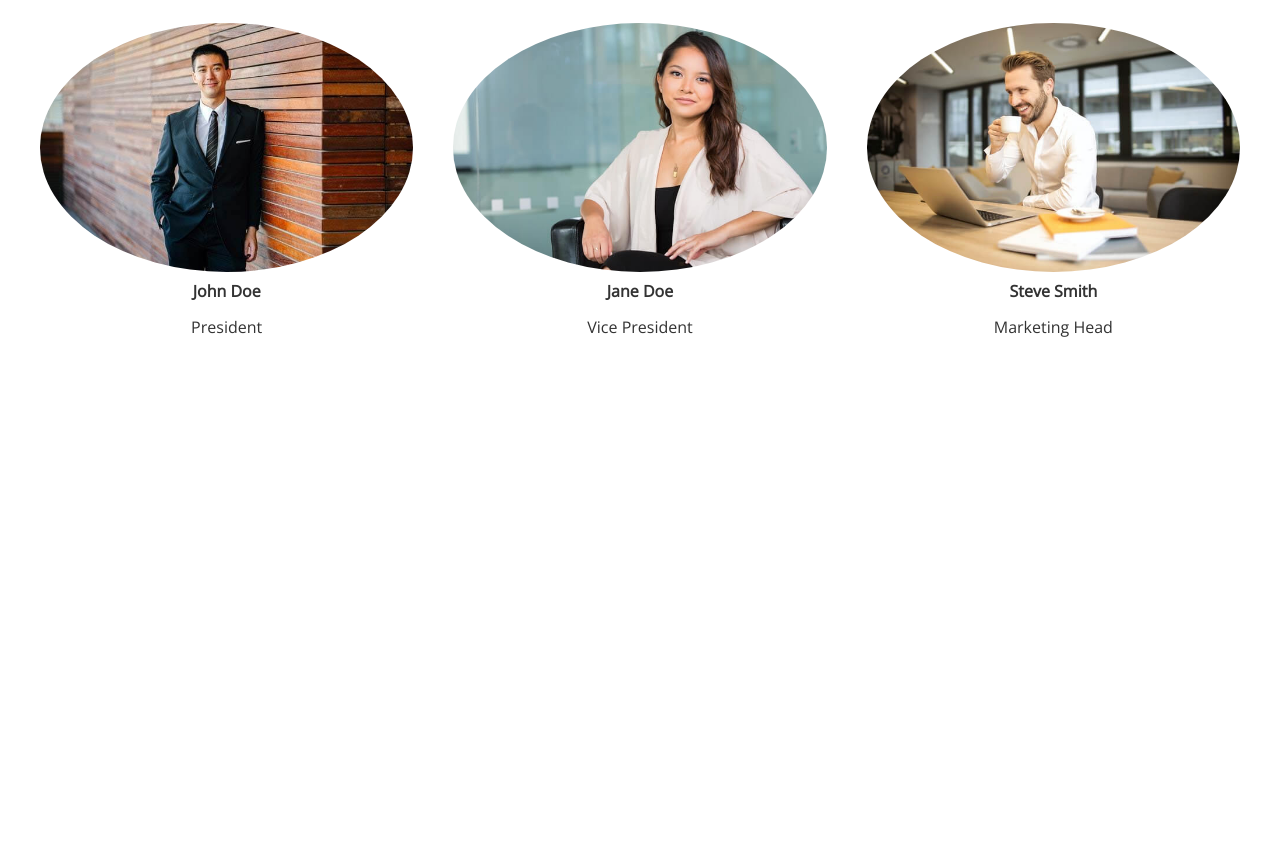
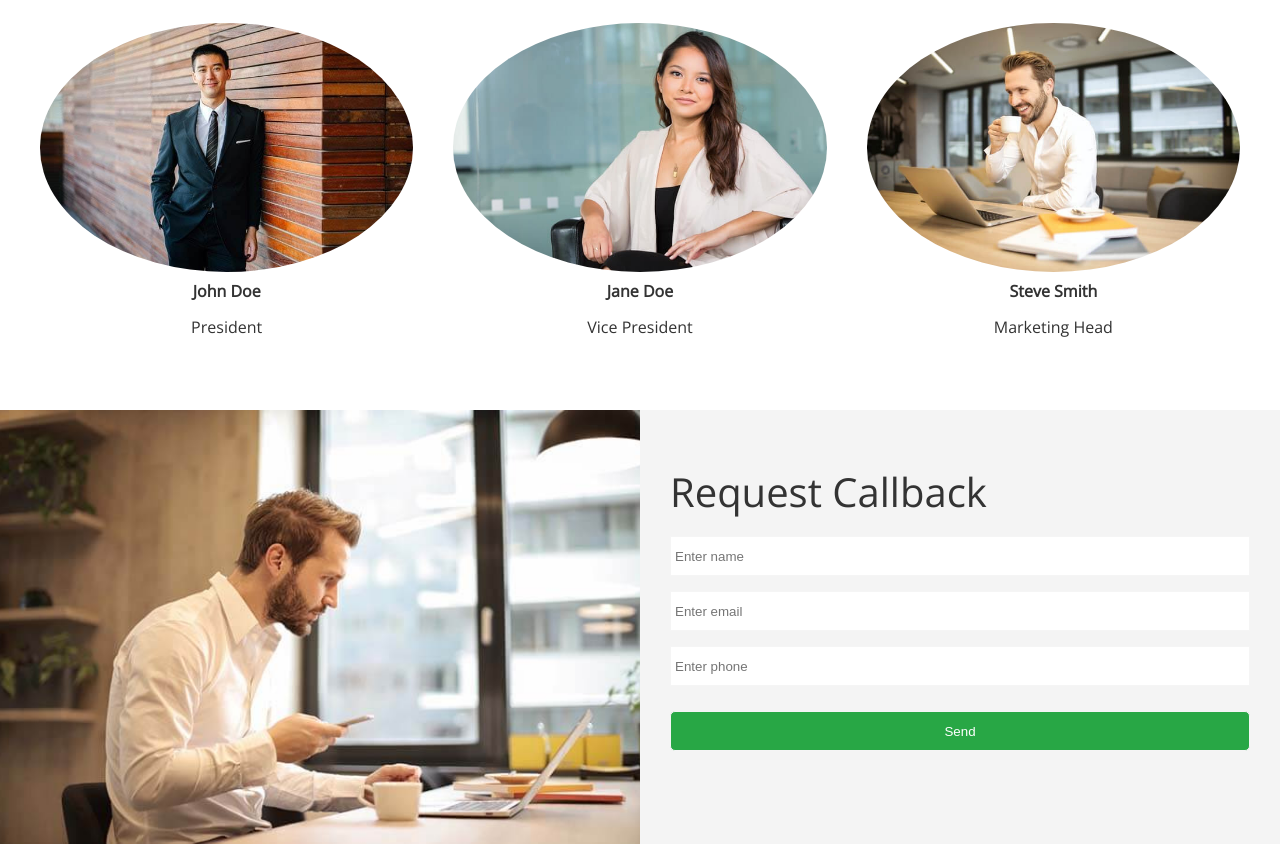
Before and after one commit to MarcinBalejko/Flex-EdgeLedger, a plain HTML site: page index.html in a window 1280 px wide. Shown: the part 2950-3802 px from the top of the page. Before the commit the page ends 3360 px from the top, so only its background shows below. Drawn offline with nearby package versions, Linux system fonts and the light colour scheme.

Commit message:
:white_check_mark: Added contact form.

```diff
--- a/css/style.css
+++ b/css/style.css
@@ -135,3 +135,34 @@ img {
 .team img {
   border-radius: 50%;
 }
+
+/* Callback form */
+.callback-form {
+  width: 100%;
+  padding: 20px 0;
+}
+
+.callback-form label {
+  display: block;
+  margin-bottom: 5px;
+}
+
+.callback-form .form-control {
+  margin-bottom: 15px;
+}
+
+.callback-form input {
+  width: 100%;
+  padding: 4px;
+  height: 40px;
+  border: #f5f5f5 1px solid;
+}
+
+.callback-form input:focus {
+  outline-color: #28a745;
+}
+
+.callback-form .btn {
+  padding: 12px 0;
+  margin-top: 20px;
+}
--- a/index.html
+++ b/index.html
@@ -185,6 +185,55 @@
           </div>
         </div>
       </section>
+
+      <!-- Contact -->
+      <section id="contact" class="contact flex-columns">
+        <div class="row">
+          <div class="column">
+            <div class="column-1">
+              <img src="images/home/contact.jpg" alt="" />
+            </div>
+          </div>
+          <div class="column">
+            <div class="column-2 bg-light">
+              <h2>Request Callback</h2>
+              <form class="callback-form" action="">
+                <div class="form-control">
+                  <label for="name">
+                    <input
+                      type="text"
+                      name="name"
+                      id="name"
+                      placeholder="Enter name"
+                    />
+                  </label>
+                </div>
+                <div class="form-control">
+                  <label for="email">
+                    <input
+                      type="email"
+                      name="email"
+                      id="email"
+                      placeholder="Enter email"
+                    />
+                  </label>
+                </div>
+                <div class="form-control">
+                  <label for="phone">
+                    <input
+                      type="text"
+                      name="phone"
+                      id="phone"
+                      placeholder="Enter phone"
+                    />
+                  </label>
+                  <input type="submit" value="Send" id="submit" class="btn" />
+                </div>
+              </form>
+            </div>
+          </div>
+        </div>
+      </section>
     </main>
   </body>
 </html>
```
